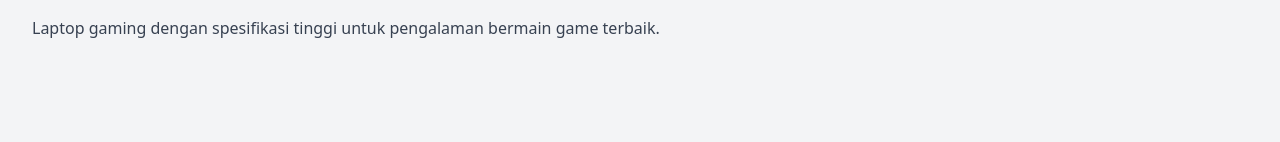
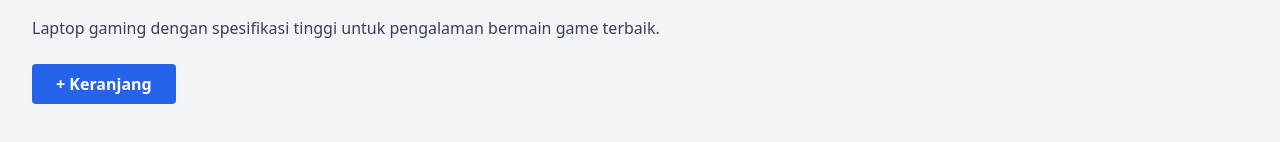
Before and after one commit to NzxCode/react-context-shopping-cart, a React (Vite) app: page /product/1 in a window 1280 px wide. Shown: the part 576-718 px from the top of the page. Built offline with nearby package versions, Linux system fonts and the light colour scheme.

Commit message:
Update react project toko sembako

```diff
--- a/src/pages/DetailPage.jsx
+++ b/src/pages/DetailPage.jsx
@@ -1,8 +1,10 @@
 import { useParams } from "react-router-dom";
 import { products } from "../data/product";
+import { useContext } from "react";
+import { CartContext } from "../context/CartContext";
 export default function DetailPage() {
     const { id } = useParams();
-
+    const { addToCart } = useContext(CartContext);
     const product = products.find((p) => p.id === parseInt(id));
 
     if (!product) {
@@ -17,6 +19,9 @@ export default function DetailPage() {
                 Rp {product.price.toLocaleString("id-ID")}
             </p>
             <p className="text-gray-700">{product.description}</p>
+            <button onClick={() => addToCart(product)} className="mt-6 bg-blue-600 text-white px-6 py-2 rounded hover:bg-blue-700 font-bold">
+                + Keranjang
+            </button>
         </div>
     );
 }
```
